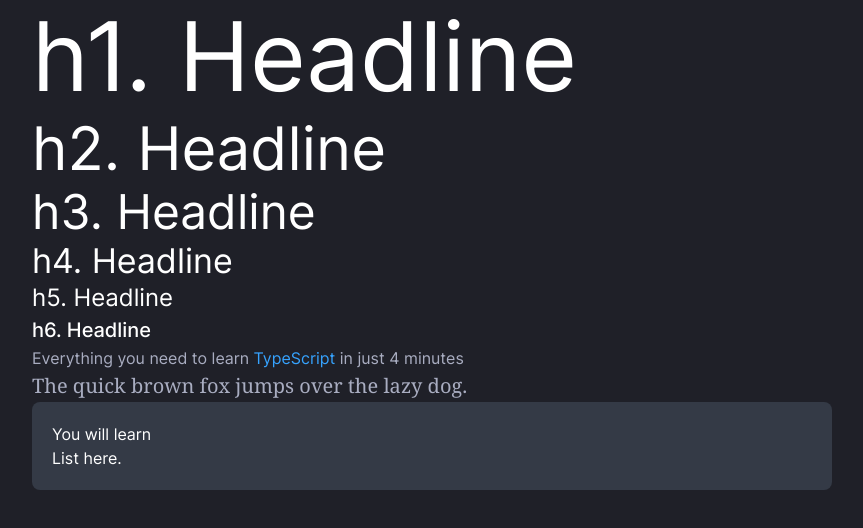
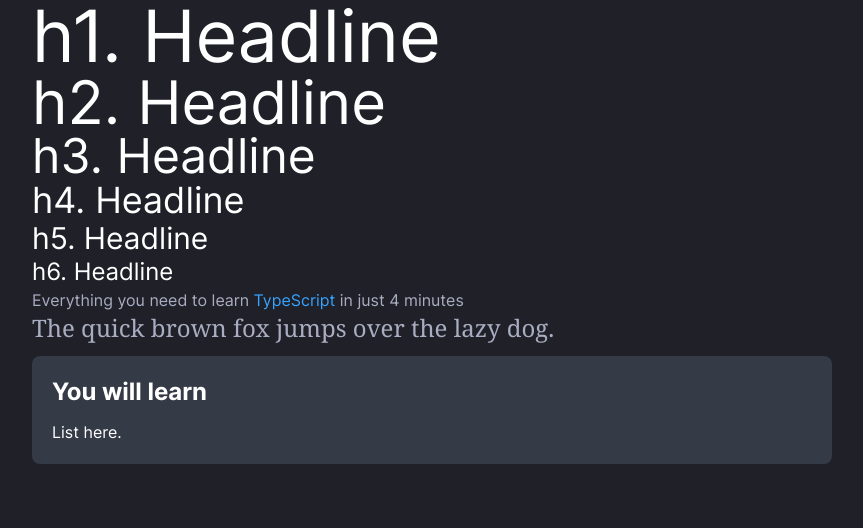
Before and after one commit to helciofranco/helciofranco.com, a Next.js app: page / in a window 1280 px wide. Shown: the top 528 px of the page, without its empty margins (208-1071 px from the left). Built offline with nearby package versions, Linux system fonts and the light colour scheme.

Commit message:
feat: add more font sizes and line heights

```diff
--- a/src/components/Text/index.ts
+++ b/src/components/Text/index.ts
@@ -18,39 +18,32 @@ const Text = styled('p', {
     // Font-size
     variant: {
       h1: {
-        fontSize: '$h1',
-        lineHeight: '$h1',
-        fontWeight: '$regular',
+        fontSize: '$7xl',
+        lineHeight: '$7xl',
       },
       h2: {
-        fontSize: '$h2',
-        lineHeight: '$h2',
-        fontWeight: '$regular',
+        fontSize: '$6xl',
+        lineHeight: '$6xl',
       },
       h3: {
-        fontSize: '$h3',
-        lineHeight: '$h3',
-        fontWeight: '$regular',
+        fontSize: '$5xl',
+        lineHeight: '$5xl',
       },
       h4: {
-        fontSize: '$h4',
-        lineHeight: '$h4',
-        fontWeight: '$regular',
+        fontSize: '$4xl',
+        lineHeight: '$4xl',
       },
       h5: {
-        fontSize: '$h5',
-        lineHeight: '$h5',
-        fontWeight: '$regular',
+        fontSize: '$3xl',
+        lineHeight: '$3xl',
       },
       h6: {
-        fontSize: '$h6',
-        lineHeight: '$h6',
-        fontWeight: '$medium',
+        fontSize: '$2xl',
+        lineHeight: '$2xl',
       },
       body: {
-        fontSize: '$body',
-        lineHeight: '$body',
-        fontWeight: '$regular',
+        fontSize: '$base',
+        lineHeight: '$base',
       },
     },
     // Serif
--- a/src/libs/stitches/fontSizes.ts
+++ b/src/libs/stitches/fontSizes.ts
@@ -1,11 +1,17 @@
 const fontSizes = {
-  h1: '6rem',
-  h2: '3.75rem',
-  h3: '3rem',
-  h4: '2.125rem',
-  h5: '1.5rem',
-  h6: '1.25rem',
-  body: '1rem',
+  xs: '0.75rem', // 12px
+  sm: '0.875rem', // 14px
+  base: '1rem', // 16px
+  lg: '1.125rem', // 18px
+  xl: '1.25rem', // 20px
+  '2xl': '1.5rem', // 24px
+  '3xl': '1.875rem', // 30px
+  '4xl': '2.25rem', // 36px
+  '5xl': '3rem', // 48px
+  '6xl': '3.75rem', // 60px
+  '7xl': '4.5rem', // 72px
+  '8xl': '6rem', // 96px
+  '9xl': '8rem', // 128px
 };
 
 export default fontSizes;
--- a/src/libs/stitches/lineHeights.ts
+++ b/src/libs/stitches/lineHeights.ts
@@ -1,11 +1,17 @@
 const lineHeights = {
-  h1: '1.167',
-  h2: '1.2',
-  h3: '1.167',
-  h4: '1.235',
-  h5: '1.334',
-  h6: '1.6',
-  body: '1.5',
+  xs: '1rem', // 16px
+  sm: '1.25rem', // 20px
+  base: '1.5rem', // 24px
+  lg: '1.75rem', // 28px
+  xl: '1.75rem', // 28px
+  '2xl': '2rem', // 32px
+  '3xl': '2.25rem', // 36px
+  '4xl': '2.5rem', // 40px
+  '5xl': '1',
+  '6xl': '1',
+  '7xl': '1',
+  '8xl': '1',
+  '9xl': '1',
 };
 
 export default lineHeights;
--- a/src/modules/home/index.tsx
+++ b/src/modules/home/index.tsx
@@ -24,8 +24,13 @@ const Home = () => {
         The quick brown fox jumps over the lazy dog.
       </Text>
 
-      <Card>
-        <Text>You will learn</Text>
+      <Card css={{ marginTop: '$space6' }}>
+        <Text
+          variant="h6"
+          css={{ marginBottom: '$space6', fontWeight: '$bold' }}
+        >
+          You will learn
+        </Text>
         <Text>List here.</Text>
       </Card>
     </Box>
```
